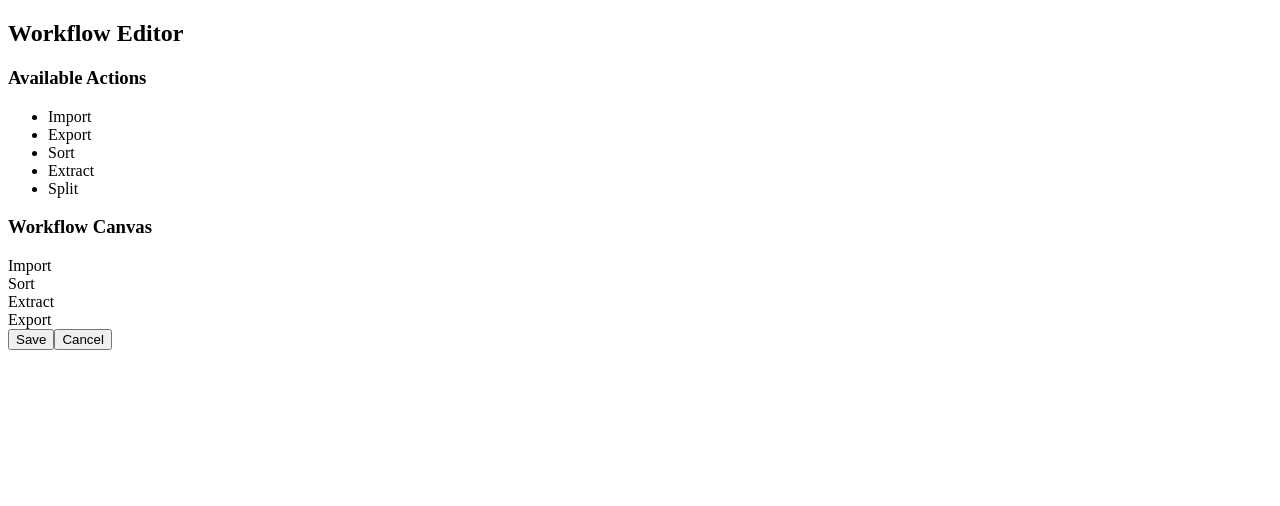
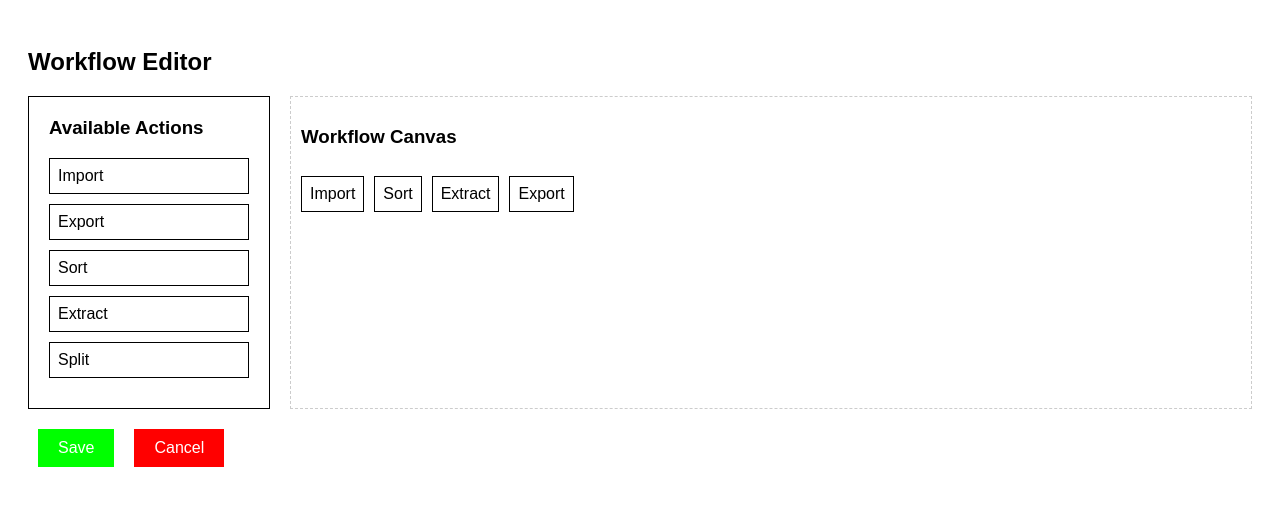
Before and after one commit to bendhallam/workflow-canvas, a React (Create React App) app: page / in a window 1280 px wide. Both pictures are taken after a click on the button "Setup Workflow". Shown: the top 506 px of the page. Built offline with nearby package versions, Linux system fonts and the light colour scheme.

Commit message:
added css formating

```diff
--- /dev/null
+++ b/src/components/AdminPage.css
@@ -0,0 +1,19 @@
+.admin-page {
+  font-family: Arial, sans-serif;
+  padding: 20px;
+}
+
+.admin-page__setup {
+  padding: 10px 20px;
+  font-size: 1rem;
+  border: none;
+  cursor: pointer;
+  background-color: blue;
+  color: white;
+  transition: background-color 0.3s ease;
+}
+
+.admin-page__setup:hover {
+  background-color: darkblue;
+  box-shadow: 0 2px 8px rgba(0, 0, 0, 0.3);
+}
--- a/src/components/AdminPage.js
+++ b/src/components/AdminPage.js
@@ -1,10 +1,12 @@
 import React from "react";
+import "./AdminPage.css";
+
 
 const AdminPage = ({onSetupWorkflow}) => {
   return(
-    <div>
-      <h2>Admin Page</h2>
-      <button onClick={onSetupWorkflow}>Setup Workflow</button>
+    <div className="admin-page">
+      <h2 className="admin-page__title">Admin Page</h2>
+      <button className="admin-page__setup" onClick={onSetupWorkflow}>Setup Workflow</button>
     </div>
   )
 }
--- /dev/null
+++ b/src/components/WorkflowEditor.css
@@ -0,0 +1,96 @@
+.workflow-editor {
+  padding: 20px;
+  font-family: Arial, sans-serif;}
+
+.workflow-editor__containers {
+  display: flex;
+  gap: 20px;
+}
+
+.available-actions {
+  width: 200px;
+  border: 1px solid black;
+  padding: 20px;
+}
+
+.available-actions__title {
+  margin-top: 0;
+}
+
+.available-actions__list {
+  list-style: none;
+  padding: 0;
+  margin: 0;
+}
+
+.available-actions__item {
+  margin-bottom: 10px;
+  padding: 8px;
+  border: 1px solid;
+  cursor: grab;
+}
+
+.available-actions__item:hover {
+  border: 1px solid blue;
+  box-shadow: 0 2px 8px rgba(0, 0, 0, 0.3);
+
+}
+.workflow-canvas {
+  flex: 1;
+  border: 1px dashed #ccc;
+  padding: 10px;
+  overflow:scroll;
+}
+
+.workflow-canvas__list {
+  display: flex;
+  flex-direction: row;
+  gap: 10px;
+  padding: 10px 0;
+}
+
+.workflow-canvas__item {
+  padding: 8px;
+  border: 1px solid;
+  cursor: pointer;
+}
+
+.workflow-canvas__item:hover {
+  border: 1px solid red;
+  box-shadow: 0 2px 8px rgba(0, 0, 0, 0.3);
+}
+
+.workflow-editor__buttons {
+  margin-top: 20px;
+}
+
+.workflow-editor__save,
+.workflow-editor__cancel {
+  padding: 10px 20px;
+  margin: 0 10px;
+  border: none;
+  cursor: pointer;
+  font-size: 1rem;
+}
+
+.workflow-editor__save {
+  background-color: lime;
+  color: white;
+  transition: background-color 0.3s ease;
+}
+
+.workflow-editor__save:hover {
+  background-color: darkgreen;
+  box-shadow: 0 2px 8px rgba(0, 0, 0, 0.3);
+}
+
+.workflow-editor__cancel {
+  background-color: red;
+  color: white;
+  transition: background-color 0.3s ease;
+}
+
+.workflow-editor__cancel:hover {
+  background-color: darkred;
+  box-shadow: 0 2px 8px rgba(0, 0, 0, 0.3);
+}
--- a/src/components/WorkflowEditor.js
+++ b/src/components/WorkflowEditor.js
@@ -1,4 +1,5 @@
 import React, { useState } from "react";
+import "./WorkflowEditor.css";
 
 const WorkflowEditor = ({ onCancel, onSave, workflow, availableActions }) => {
 
@@ -45,8 +46,25 @@ const WorkflowEditor = ({ onCancel, onSave, workflow, availableActions }) => {
     }
   };
 
+  // Handler for save button: passes localstages workflow back to parent component
   const handleSave = () => {
     onSave({...workflow, Stages: localStages });
+  };
+
+  const handleRemoveStage = (stageId) => {
+    // Filter out the stage that was clicked
+    let updatedStages = localStages.filter(stage => stage.id !== stageId);
+
+    // Recalculate the stage relationships for the updated list
+    updatedStages = updatedStages.map((stage, index) => ({
+      ...stage,
+      isStart: index===0,
+      prevStage: index > 0 ? updatedStages[index - 1].id : null, // If not first, then grab the next element's index, otherwise null
+      nextStage: index < updatedStages.length - 1 ? updatedStages[index + 1].id : null, // If not last, grab previous element's index, otherwise null
+    }));
+
+    // Update local state with the new list of stages
+    setLocalStages(updatedStages);
   }
 
   return(
@@ -55,10 +73,11 @@ const WorkflowEditor = ({ onCancel, onSave, workflow, availableActions }) => {
       <div className="workflow-editor__containers">
         {/* Left Panel: List of Available Actions */}
         <div className="available-actions">
-        <h3>Available Actions</h3>
-        <ul>
+        <h3 className="available-actions__title">Available Actions</h3>
+        <ul className="available-actions__list">
           {availableActions.map((action, index) => (
             <li
+              className="available-actions__item"
               key={index}
               draggable
               onDragStart={(e) => handleDragStart(e, action)}
@@ -74,18 +93,23 @@ const WorkflowEditor = ({ onCancel, onSave, workflow, availableActions }) => {
           onDrop={handleDrop}
           onDragOver={handleDragOver}
         >
-        <h3>Workflow Canvas</h3>
-        <div>
+        <h3 className="workflow-canvas__title">Workflow Canvas</h3>
+        <div className="workflow-canvas__list">
           {localStages.map((stage) => (
-            <div>
+            <div
+              className="workflow-canvas__item"
+              onClick={() => handleRemoveStage(stage.id)}
+            >
               {stage.action}
             </div>
           ))}
         </div>
         </div>
       </div>
-      <button onClick={handleSave}>Save</button>
-      <button onClick={onCancel}>Cancel</button>
+      <div className="workflow-editor__buttons">
+        <button className="workflow-editor__save" onClick={handleSave}>Save</button>
+        <button className="workflow-editor__cancel" onClick={onCancel}>Cancel</button>
+      </div>
     </div>
   )
 }
```
